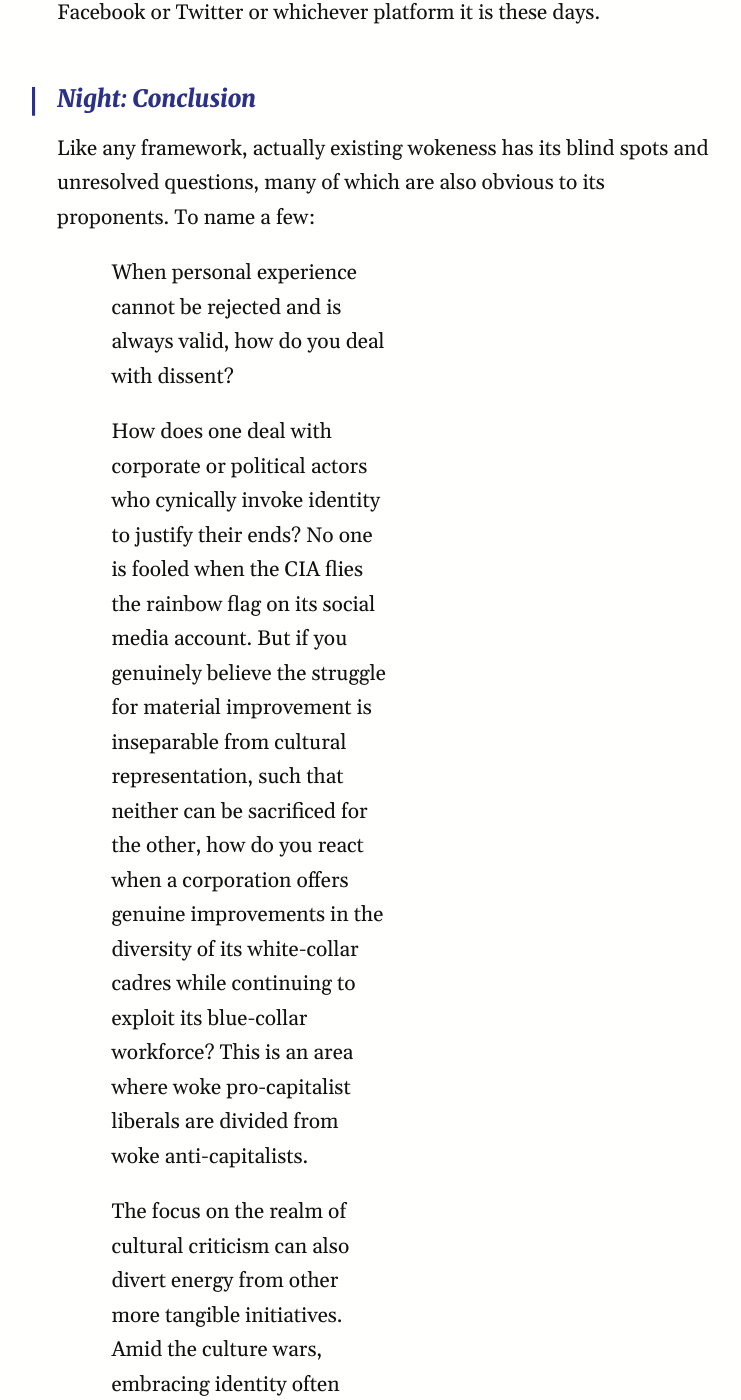
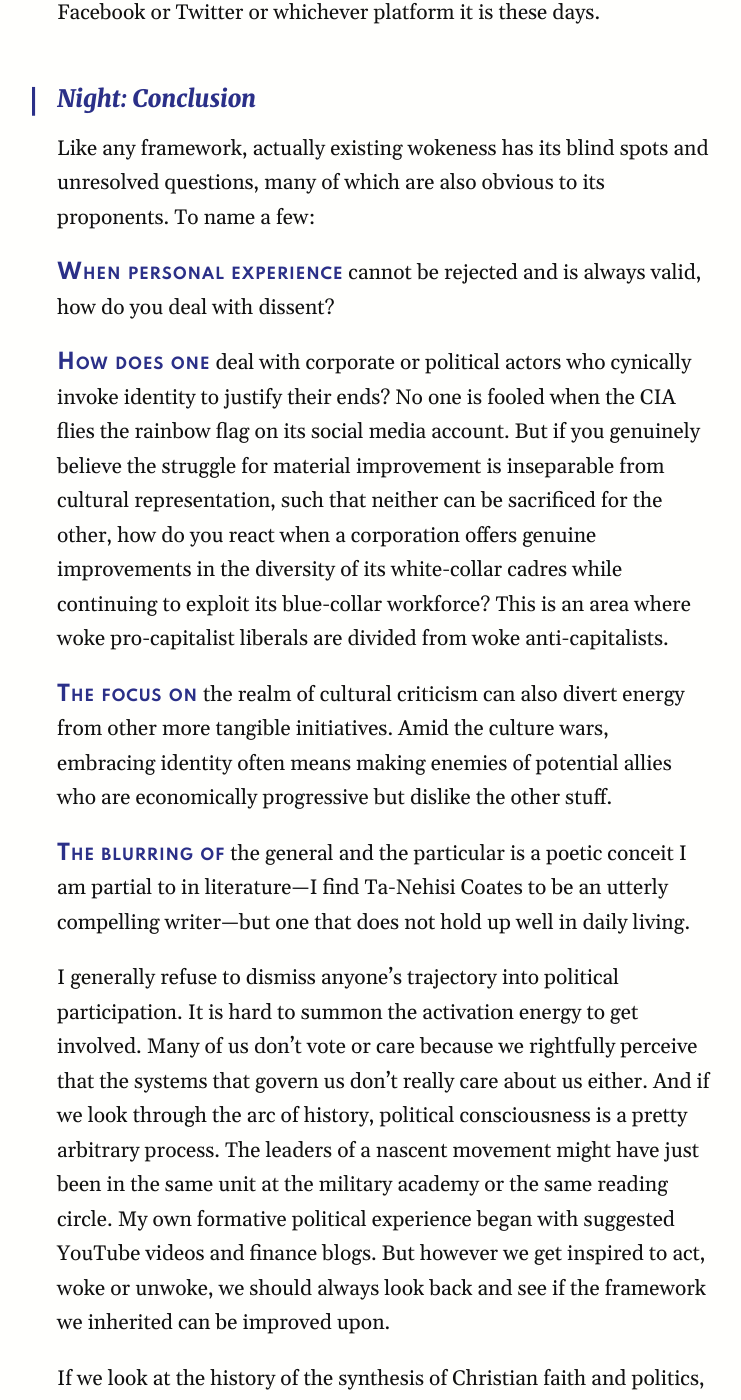
Before and after one commit to AndrewYang2024/AndrewYang2024.github.io, a Jekyll site: the page built from _posts/2021-07-19-Rise-and-Shine.md, in a window 1280 px wide and 1400 px high, scrolled down 11924 px. Shown: the whole window, without its empty margins (39-780 px from the left). Built offline with Jekyll 4.4.1, drawn with Linux system fonts in a browser that asks for light colours; nearby versions of some CDN libraries; formulas are drawn with MathJax 3; some of the changed lines change nothing that is shown; some of the changed text lies outside the part shown.

Commit message:
Update 2021-07-19-Rise-and-Shine.md

```diff
--- a/_posts/2021-07-19-Rise-and-Shine.md
+++ b/_posts/2021-07-19-Rise-and-Shine.md
@@ -117,13 +117,13 @@ It doesn’t actually require a lot of people to shift the cultural conversation
 
 Like any framework, actually existing wokeness has its blind spots and unresolved questions, many of which are also obvious to its proponents. To name a few:
 
-* When personal experience cannot be rejected and is always valid, how do you deal with dissent?
+{% newthought ' When personal experience'%}  cannot be rejected and is always valid, how do you deal with dissent?
 
-* How does one deal with corporate or political actors who cynically invoke identity to justify their ends? No one is fooled when the CIA flies the rainbow flag on its social media account. But if you genuinely believe the struggle for material improvement is inseparable from cultural representation, such that neither can be sacrificed for the other, how do you react when a corporation offers genuine improvements in the diversity of its white-collar cadres while continuing to exploit its blue-collar workforce? This is an area where woke pro-capitalist liberals are divided from woke anti-capitalists.
+{% newthought ' How does one'%}  deal with corporate or political actors who cynically invoke identity to justify their ends? No one is fooled when the CIA flies the rainbow flag on its social media account. But if you genuinely believe the struggle for material improvement is inseparable from cultural representation, such that neither can be sacrificed for the other, how do you react when a corporation offers genuine improvements in the diversity of its white-collar cadres while continuing to exploit its blue-collar workforce? This is an area where woke pro-capitalist liberals are divided from woke anti-capitalists.
 
-* The focus on the realm of cultural criticism can also divert energy from other more tangible initiatives. Amid the culture wars, embracing identity often means making enemies of potential allies who are economically progressive but dislike the other stuff.
+{% newthought ' The focus on'%}  the realm of cultural criticism can also divert energy from other more tangible initiatives. Amid the culture wars, embracing identity often means making enemies of potential allies who are economically progressive but dislike the other stuff.
 
-* The blurring of the general and the particular is a poetic conceit I am partial to in literature—I find Ta-Nehisi Coates to be an utterly compelling writer—but one that does not hold up well in daily living.
+{% newthought ' The blurring of'%}  the general and the particular is a poetic conceit I am partial to in literature—I find Ta-Nehisi Coates to be an utterly compelling writer—but one that does not hold up well in daily living.
 
 I generally refuse to dismiss anyone’s trajectory into political participation.  It is hard to summon the activation energy to get involved. Many of us don’t vote or care because we rightfully perceive that the systems that govern us don’t really care about us either. And if we look through the arc of history, political consciousness is a pretty arbitrary process. The leaders of a nascent movement might have just been in the same unit at the military academy or the same reading circle. My own formative political experience began with suggested YouTube videos and finance blogs. But however we get inspired to act, woke or unwoke, we should always look back and see if the framework we inherited can be improved upon.
 
```
